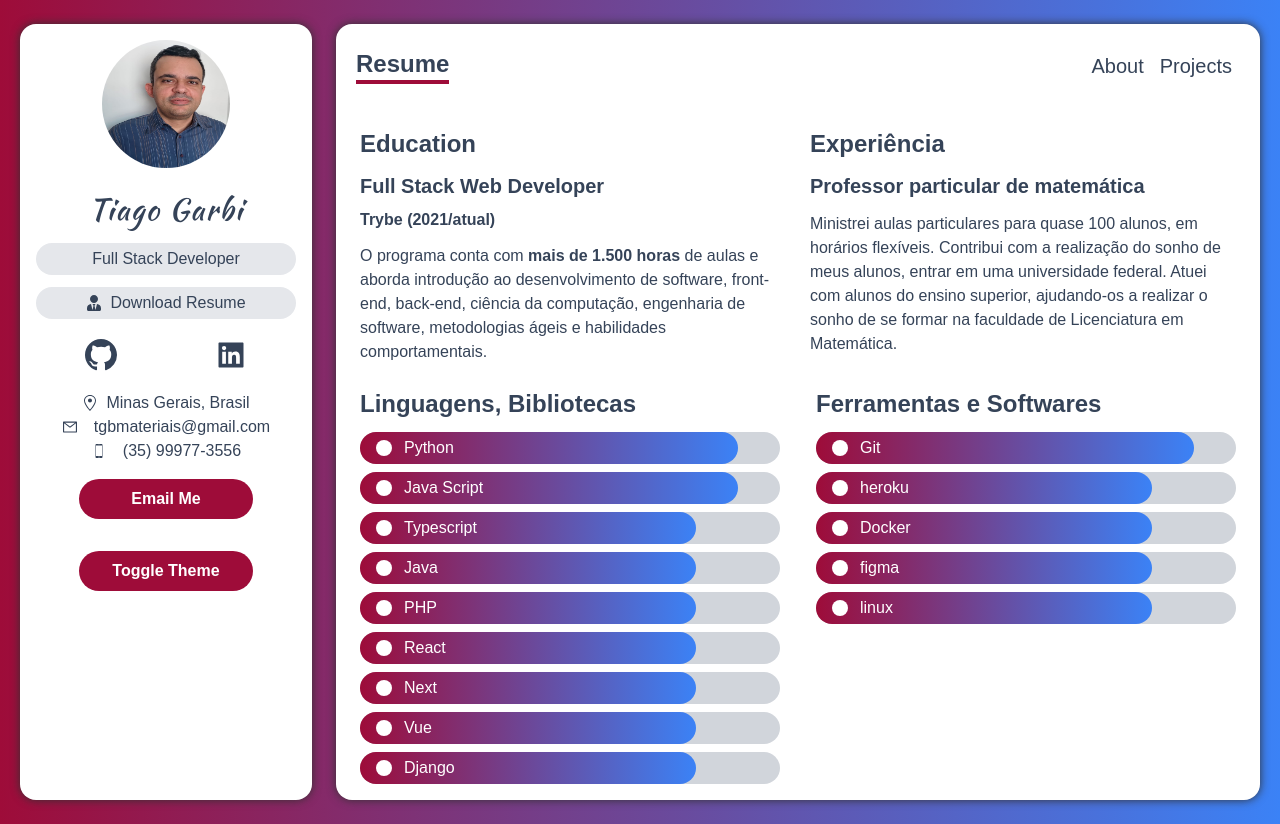
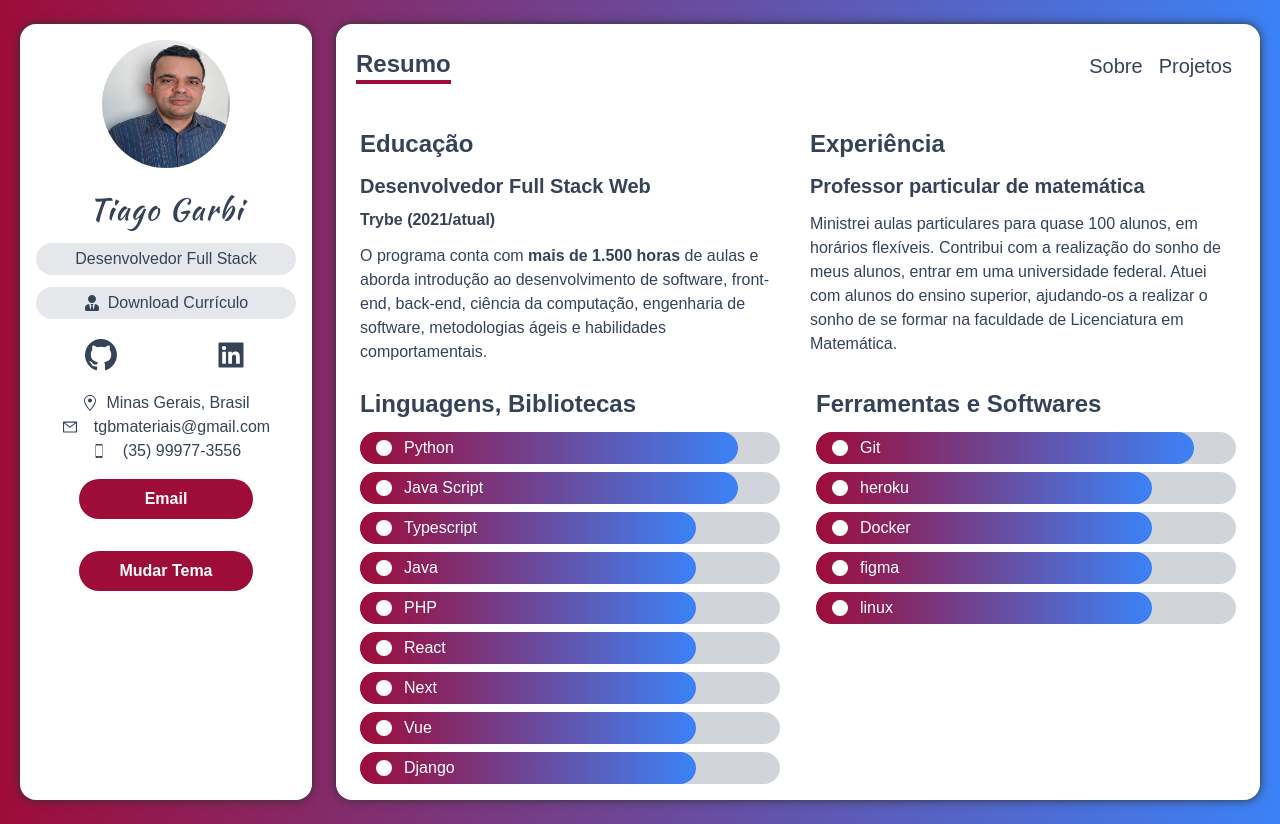
Before and after one commit to tiagogb21/portfolio, a Next.js app: page /resume in a window 1280 px wide. Built offline with nearby package versions, Linux system fonts and the light colour scheme.

Commit message:
corrigindo erros de escrita

```diff
--- a/components/Navbar.tsx
+++ b/components/Navbar.tsx
@@ -29,9 +29,9 @@ const Navbar = () => {
 
   //later
   useEffect(() => {
-    if (pathname === "/") setActive("About");
-    else if (pathname === "/projects") setActive("Projects");
-    else if (pathname === "/resume") setActive("Resume");
+    if (pathname === "/") setActive("Sobre");
+    else if (pathname === "/projects") setActive("Projetos");
+    else if (pathname === "/resume") setActive("Resumo");
   }, []);
 
   return (
@@ -41,17 +41,17 @@ const Navbar = () => {
       </span>
 
       <div className="text-base font-normal md:text-xl">
-        <NavItem active={active} setActive={setActive} name="About" route="/" />
+        <NavItem active={active} setActive={setActive} name="Sobre" route="/" />
         <NavItem
           active={active}
           setActive={setActive}
-          name="Resume"
+          name="Resumo"
           route="/resume"
         />
         <NavItem
           active={active}
           setActive={setActive}
-          name="Projects"
+          name="Projetos"
           route="/projects"
         />
       </div>
--- a/components/Sidebar.tsx
+++ b/components/Sidebar.tsx
@@ -30,7 +30,7 @@ const SideBar = () => {
         <span className="text-red">Tiago</span> Garbi
       </h3>
       <p className="px-2 py-1 my-3 bg-gray-200 rounded-full dark:bg-dark-200 dark:bg-black-500">
-        Full Stack Developer
+        Desenvolvedor Full Stack
       </p>
       <a
         className="flex items-center justify-center px-2 py-1 my-2 bg-gray-200 rounded-full cursor-pointer dark:bg-dark-200 dark:bg-black-500 hover:bg-darkRed"
@@ -38,7 +38,7 @@ const SideBar = () => {
         download="name"
       >
         <FaUserTie className="w-4 h-4 mr-2" />
-        Download Resume
+        Download Currículo
       </a>
       {/* Social Icon */}
       {/* Adress */}
@@ -84,14 +84,14 @@ const SideBar = () => {
             className="w-8/12 px-5 py-2 my-4 rounded-full cursor-pointer text-white bg-orange focus:outline-none hover:scale-105 font-bold	font-weight: 700;"
             onClick={() => window.open("mailto:tgbmateriais@gmail.com")}
           >
-            Email Me
+            Email
           </button>
           <button
             type="button"
             onClick={changeTheme}
             className="w-8/12 px-5 py-2 my-4 rounded-full cursor-pointer text-white bg-orange focus:outline-none hover:scale-105 font-bold	font-weight: 700;"
           >
-            Toggle Theme
+            Mudar Tema
           </button>
         </article>
       </section>
--- a/pages/resume.tsx
+++ b/pages/resume.tsx
@@ -7,9 +7,11 @@ const Resume = () => {
       {/* //! Education & Experience */}
       <div className="grid gap-6 md:grid-cols-2">
         <div>
-          <h5 className="my-3 text-2xl font-bold">Education</h5>
+          <h5 className="my-3 text-2xl font-bold">Educação</h5>
           <div className="">
-            <h5 className="my-2 text-xl font-bold">Full Stack Web Developer</h5>
+            <h5 className="my-2 text-xl font-bold">
+              Desenvolvedor Full Stack Web
+            </h5>
             <p className="font-semibold">Trybe (2021/atual)</p>
             <p className="my-3">
               O programa conta com <strong>mais de 1.500 horas</strong> de aulas
```
